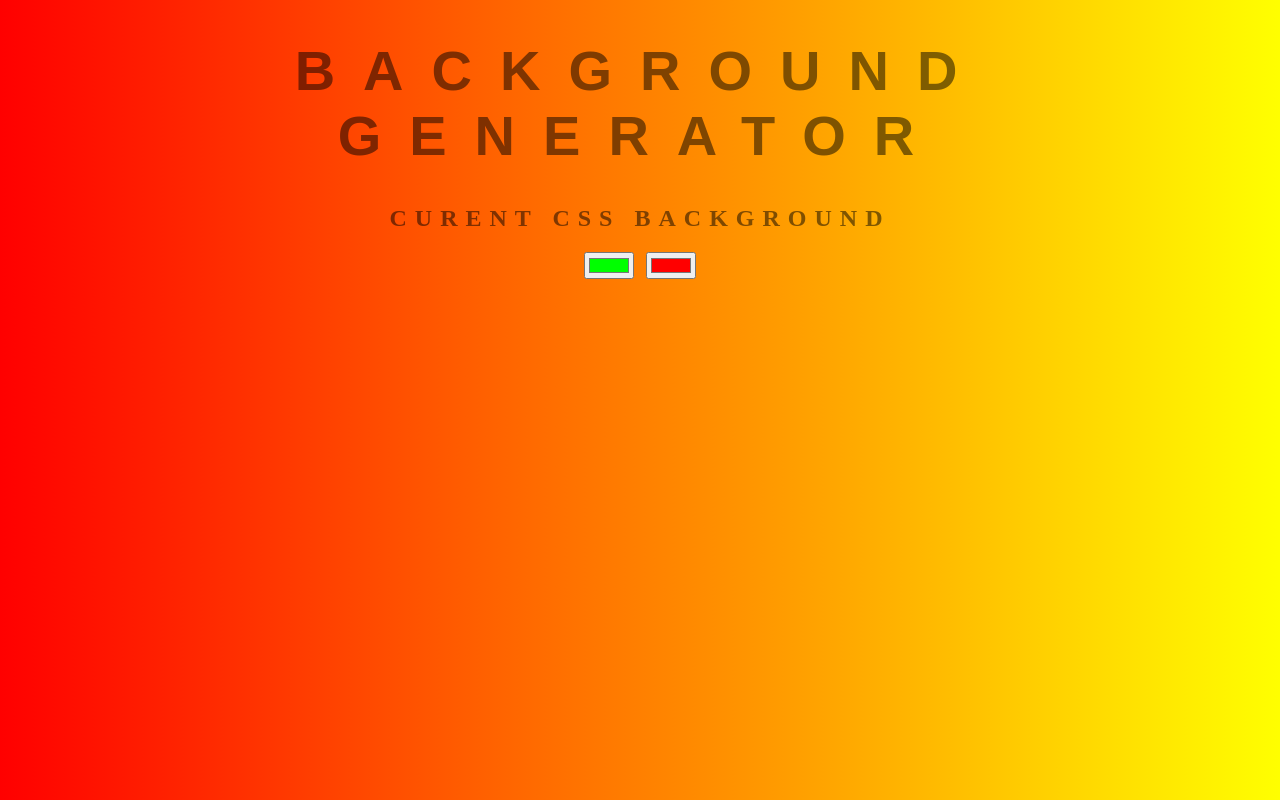
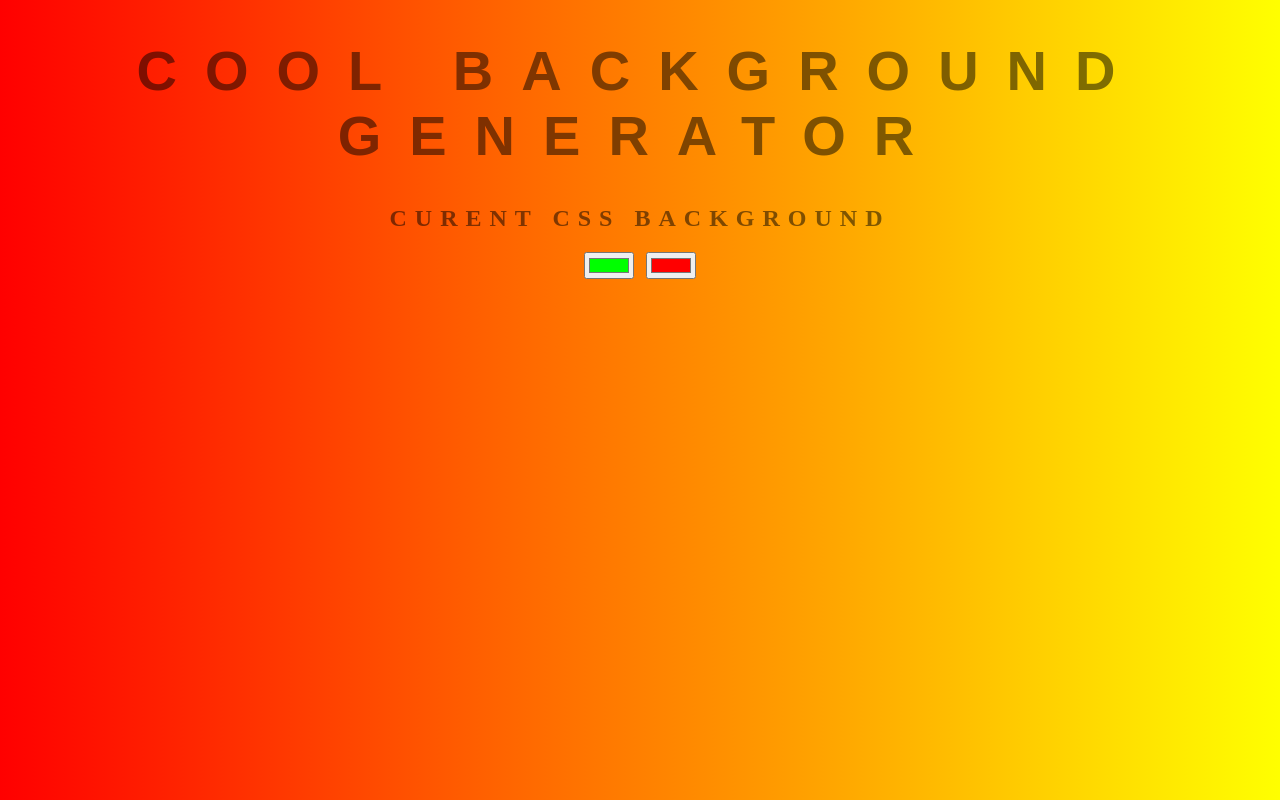
Before and after one commit to misscidella/background-generator, a plain HTML site: page index.html in a window 1280 px wide. Drawn offline with Linux system fonts and the light colour scheme.

Commit message:
changing tittle

```diff
--- a/index.html
+++ b/index.html
@@ -5,7 +5,7 @@
 	<link rel="stylesheet" type="text/css" href="style.css">
 </head>
 <body id="gradient">
-	<h1>Background generator</h1>
+	<h1>Cool background generator</h1>
 	<h2>Curent CSS Background</h2>
 	<input class="color1" type="color" name="color1" value="#00ff00" >
 	<input class="color2" type="color" name="color2" value="#ff0000" >
```
